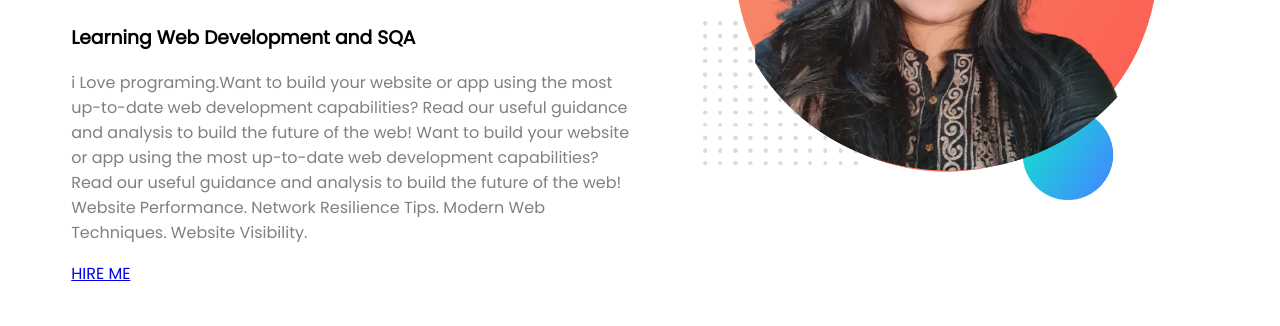
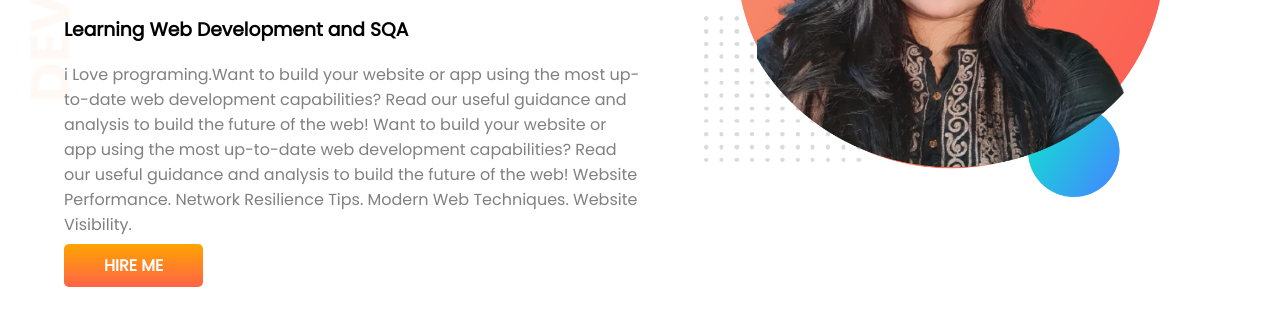
Before and after one commit to Tarin22/developer.portfolio, a plain HTML site: page index.html in a window 1280 px wide. Shown: the part 260-586 px from the top of the page. Drawn offline with Linux system fonts and the light colour scheme.

Commit message:
section1

```diff
--- a/index.html
+++ b/index.html
@@ -13,7 +13,7 @@
 </head>
 
 <body>
-    <section>
+    <section class="top-banner" >
         <div class="half-width">
             <h1>Welcome To</h1>
             <h1><span class="orange-color">Taslima Tarin</span> World!</h1>
--- a/style.css
+++ b/style.css
@@ -1,5 +1,6 @@
 body{
     font-family: 'Poppins', sans-serif;
+    margin:0;
 }
 h1{
     font-size:50px;
@@ -20,3 +21,15 @@ section{
 img{
     width:80%;
 }
+.link-button{
+    text-decoration: none;
+    background-image: linear-gradient(orange,tomato);
+    padding: 10px 40px;
+    border-radius: 5px;
+    color: white;
+    font-weight: 700;
+}
+.top-banner{
+    background-image:url(images/top-banner.png);
+    background-repeat:no-repeat;
+}
```
